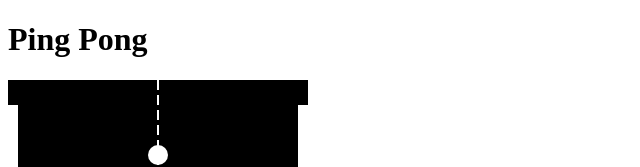
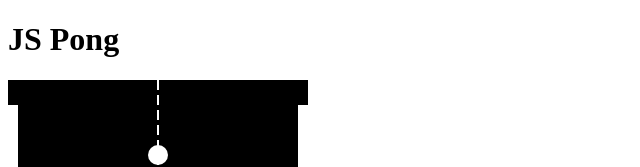
Before and after one commit to thebialy/JS_Ping_Pong, a plain HTML site: page index.html in a window 1280 px wide. Shown: the top 167 px of the page, without its empty margins (0-640 px from the left). Drawn offline with Linux system fonts and the light colour scheme.

Commit message:
changed h1

```diff
--- a/index.html
+++ b/index.html
@@ -8,7 +8,7 @@
     <title>Document</title>
 </head>
 <body>
-    <h1>Ping Pong</h1>
+    <h1>JS Pong</h1>
     <canvas id="pong"></canvas>
 </body>
 </html>
```
